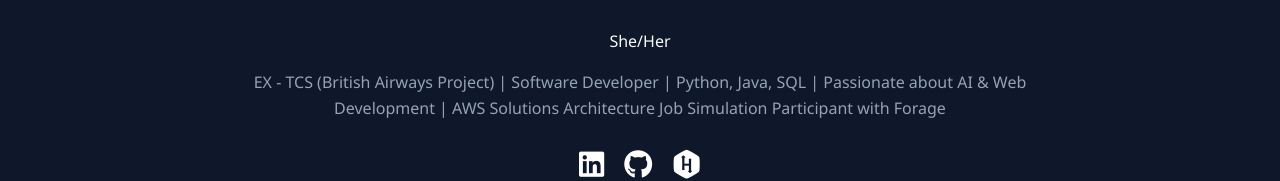
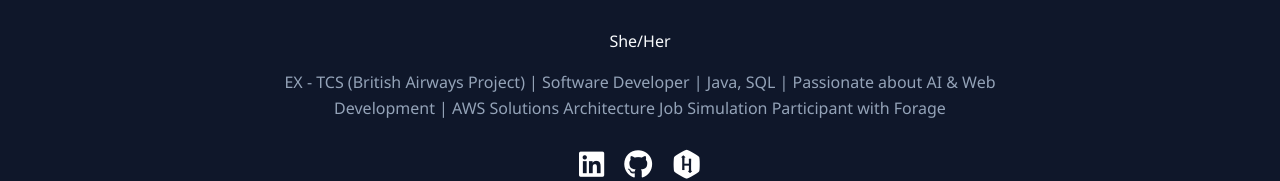
Before and after one commit to NITHYAVEL04/nithyasri-portfolio, a website: page index.html in a window 1280 px wide. Shown: the part 306-487 px from the top of the page. Drawn offline with Linux system fonts and the light colour scheme.

Commit message:
Profile update

```diff
--- a/index.html
+++ b/index.html
@@ -12,7 +12,7 @@
         <img src="Mypicture.jpeg" alt="Nithya Sri P" class="profile-img">
         <h1>NITHYA SRI PALANIVEL</h1>
         <p class="pronouns">She/Her</p>
-        <p class="tagline">EX - TCS (British Airways Project) | Software Developer | Python, Java, SQL | Passionate about AI & Web Development | AWS Solutions Architecture Job Simulation Participant with Forage</p>
+        <p class="tagline">EX - TCS (British Airways Project) | Software Developer | Java, SQL | Passionate about AI & Web Development | AWS Solutions Architecture Job Simulation Participant with Forage</p>
 
         <div class="social-links">
             <a href="https://linkedin.com/in/nithya-sri-p-427440213" target="_blank"><i class="fab fa-linkedin"></i></a>
```
